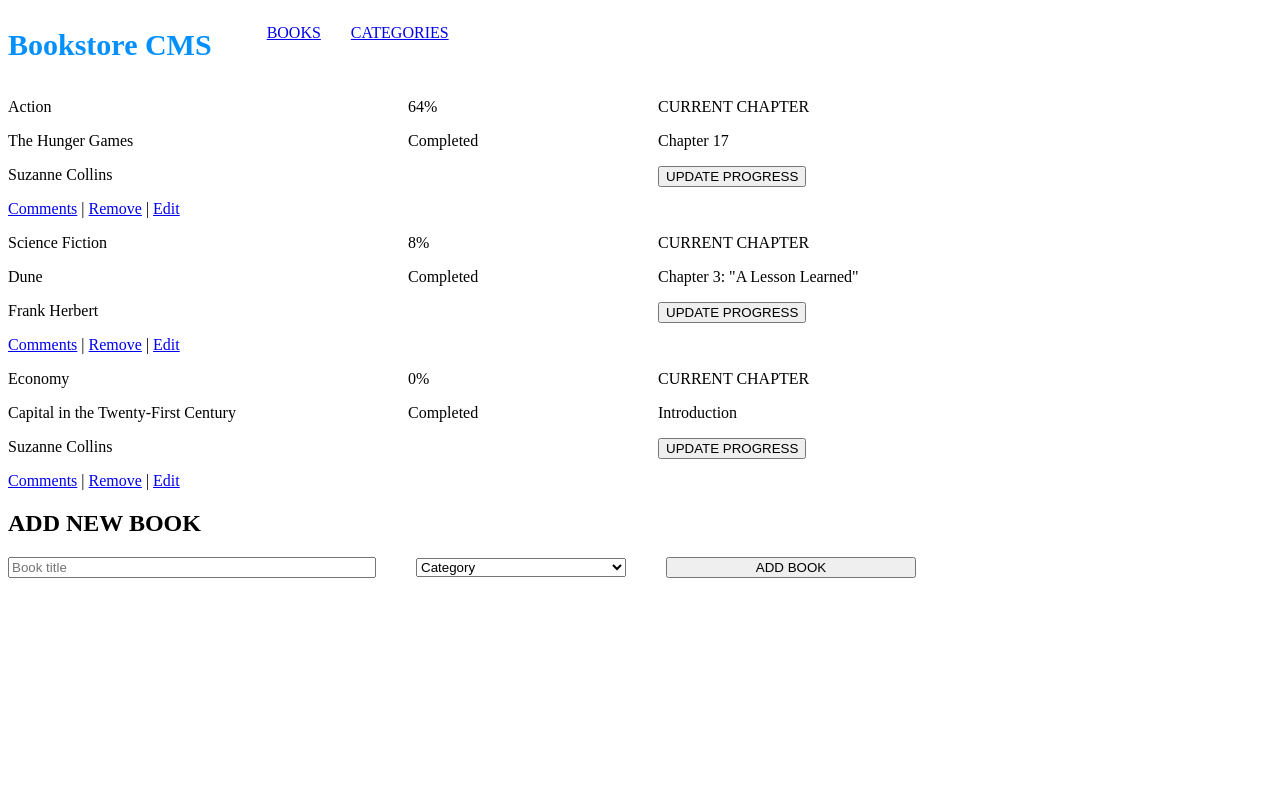
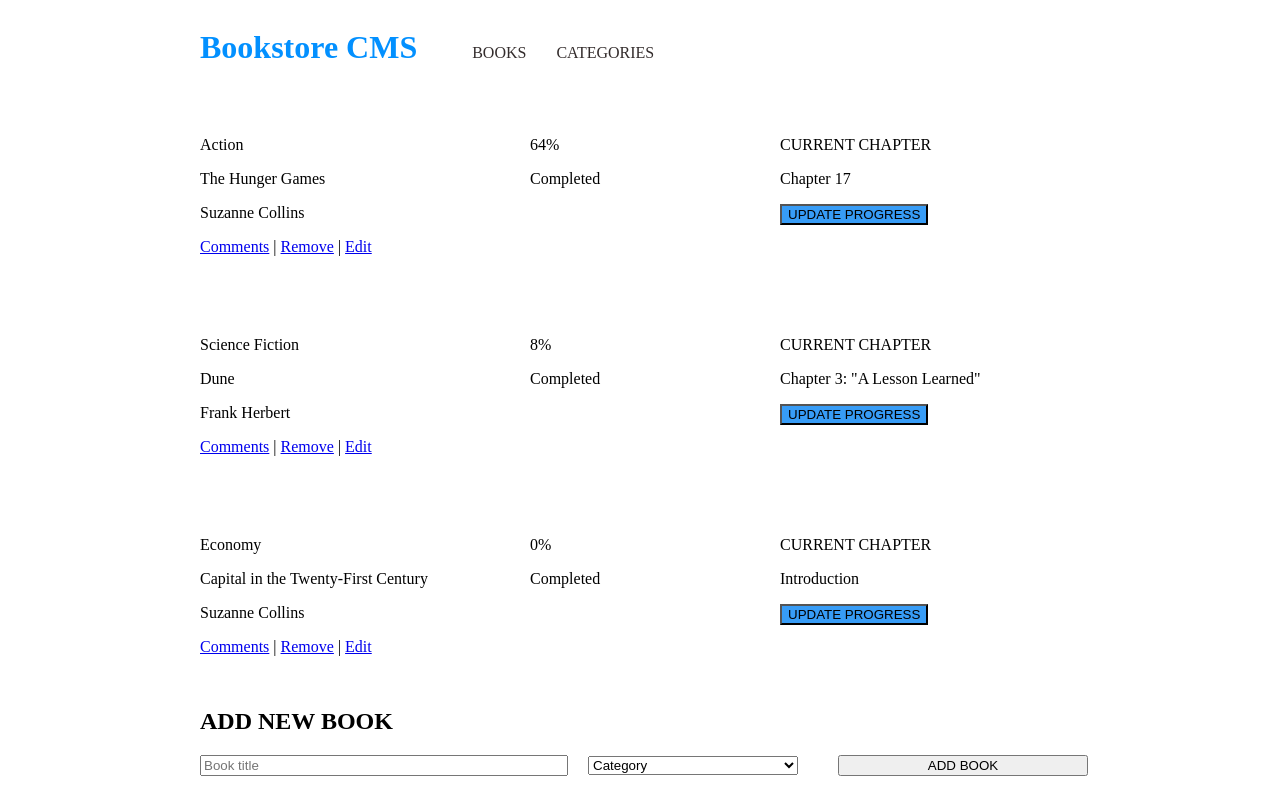
Before and after one commit to Mihndim2020/Bookstore, a React (Create React App) app: page / in a window 1280 px wide. Built offline with nearby package versions, Linux system fonts and the light colour scheme.

Commit message:
Position components

```diff
--- /dev/null
+++ b/src/App.css
@@ -0,0 +1,10 @@
+.App {
+  background-color: #fafafa;
+  min-height: 100vh;
+  display: flex;
+  flex-direction: column;
+  margin: 0 10.625rem;
+  border: 1px salmon solid;
+  font-size: calc(10px + 2vmin);
+  color: black;
+}
--- a/src/App.js
+++ b/src/App.js
@@ -1,3 +1,4 @@
+import './App.css';
 import {
   BrowserRouter as Router,
   Switch,
--- a/src/features/components/AddBook.js
+++ b/src/features/components/AddBook.js
@@ -2,7 +2,7 @@ import React from 'react';
 
 const AddBook  = () => (
   <>
-    <h2>ADD NEW BOOK</h2>
+    <h2 className="add-book-form">ADD NEW BOOK</h2>
     <div className="add-book-form">
       <input className="book-input" placeholder="Book title" />
       <select className="category-select" name="categories" id="categories">
--- a/src/features/components/BookCategories.js
+++ b/src/features/components/BookCategories.js
@@ -1,7 +1,7 @@
 import React from 'react';
 
 const BookCategories = () => (
-  <h2>Under construction</h2>
+  <h1 className="Cat">Under construction</h1>
 );
 
 export default BookCategories;
--- a/src/index.css
+++ b/src/index.css
@@ -3,8 +3,6 @@
   min-height: 100vh;
   display: flex;
   flex-direction: column;
-  /* align-items: center; */
-  /* justify-content: center; */
   margin: 0 10.625rem;
   border: 1px salmon solid;
   font-size: calc(10px + 2vmin);
@@ -14,10 +12,12 @@
 
 .title-navbar {
   display: flex;
+  align-items: baseline;
+  padding-left: 12rem;
 }
 
 .title-h1 {
-  font-size: 1.875rem;
+  font-size: 2rem;
   color: #0290ff;
 }
 
@@ -25,6 +25,12 @@
   display: flex;
   list-style-type: none;
 }
+
+.nav-links ul a {
+  text-decoration: none;
+  color: #332c2c;
+}
+
 
 .nav-links ul li {
   padding: 0 15px;
@@ -35,6 +41,7 @@
 
 .book-row {
   display: flex;
+  padding:  2rem 12rem;
 }
 
 .book-first-column {
@@ -53,9 +60,17 @@
   width: 300px;
 }
 
+.book-progress button {
+  background-color: #379cf6;
+}
+
+.add-book-form {
+  padding-left: 12rem;
+}
+
 .book-input {
   width: 360px;
-  margin-right: 40px;
+  margin-right: 20px;
 }
 
 .category-select {
@@ -66,3 +81,8 @@
 .add-book-button {
   width: 250px;
 }
+
+.Cat {
+  font-size: 5rem;
+  padding-left: 12rem;
+}
--- a/src/index.js
+++ b/src/index.js
@@ -1,9 +1,9 @@
-
 import React from 'react';
 import ReactDOM from 'react-dom';
 import './index.css';
 import App from './App';
 import reportWebVitals from './reportWebVitals';
+
 
 ReactDOM.render(
   <React.StrictMode>
```
